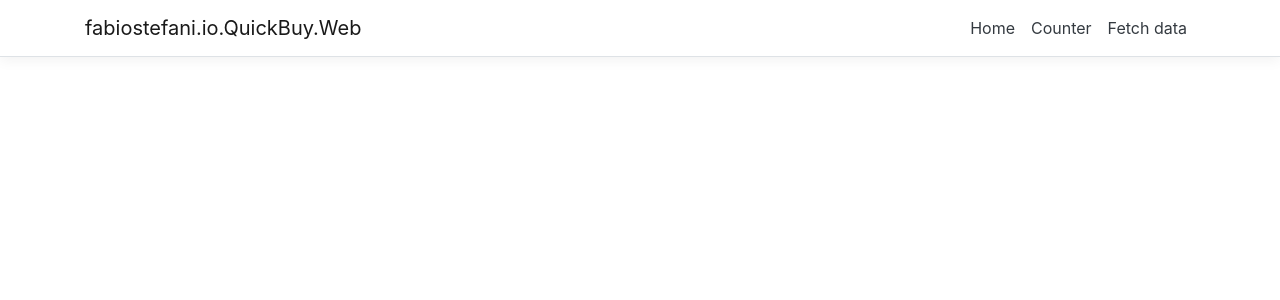
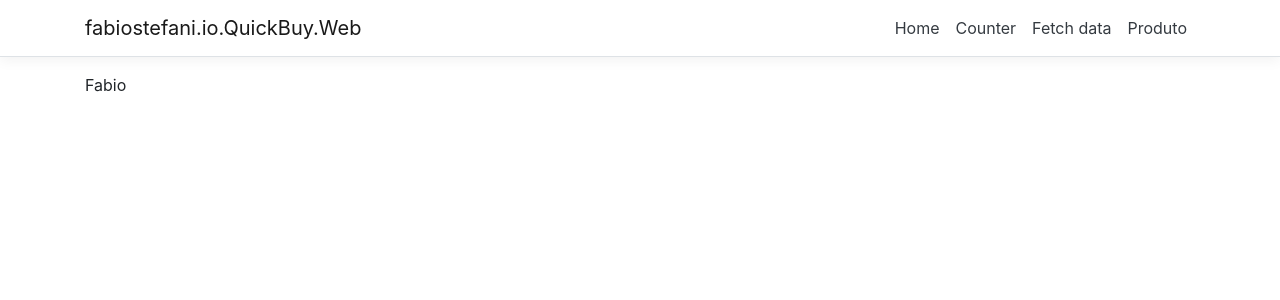
Before and after one commit to fabiostefani/U_Angular_QuickBuy, an Angular app in the folder fabiostefani.io.QuickBuy/fabiostefani.io.QuickBuy.Web/ClientApp/: page /produto in a window 1280 px wide. Before the commit this address led to /. Shown: the top 300 px of the page. Built offline with nearby package versions, Linux system fonts and the light colour scheme.

Commit message:
Criação de components

```diff
--- a/fabiostefani.io.QuickBuy/fabiostefani.io.QuickBuy.Web/ClientApp/src/app/app.module.ts
+++ b/fabiostefani.io.QuickBuy/fabiostefani.io.QuickBuy.Web/ClientApp/src/app/app.module.ts
@@ -9,6 +9,7 @@ import { NavMenuComponent } from './nav-menu/nav-menu.component';
 import { HomeComponent } from './home/home.component';
 import { CounterComponent } from './counter/counter.component';
 import { FetchDataComponent } from './fetch-data/fetch-data.component';
+import { ProdutoComponent } from './produto/produto.component';
 
 @NgModule({
   declarations: [
@@ -16,7 +17,8 @@ import { FetchDataComponent } from './fetch-data/fetch-data.component';
     NavMenuComponent,
     HomeComponent,
     CounterComponent,
-    FetchDataComponent
+    FetchDataComponent,
+    ProdutoComponent
   ],
   imports: [
     BrowserModule.withServerTransition({ appId: 'ng-cli-universal' }),
@@ -26,6 +28,7 @@ import { FetchDataComponent } from './fetch-data/fetch-data.component';
       { path: '', component: HomeComponent, pathMatch: 'full' },
       { path: 'counter', component: CounterComponent },
       { path: 'fetch-data', component: FetchDataComponent },
+      { path: 'produto', component: ProdutoComponent },
     ])
   ],
   providers: [],
--- a/fabiostefani.io.QuickBuy/fabiostefani.io.QuickBuy.Web/ClientApp/src/app/nav-menu/nav-menu.component.html
+++ b/fabiostefani.io.QuickBuy/fabiostefani.io.QuickBuy.Web/ClientApp/src/app/nav-menu/nav-menu.component.html
@@ -2,8 +2,8 @@
   <nav class='navbar navbar-expand-sm navbar-toggleable-sm navbar-light bg-white border-bottom box-shadow mb-3'>
     <div class="container">
       <a class="navbar-brand" [routerLink]='["/"]'>fabiostefani.io.QuickBuy.Web</a>
-      <button class="navbar-toggler" type="button" data-toggle="collapse" data-target=".navbar-collapse" aria-label="Toggle navigation"
-        [attr.aria-expanded]="isExpanded" (click)="toggle()">
+      <button class="navbar-toggler" type="button" data-toggle="collapse" data-target=".navbar-collapse"
+        aria-label="Toggle navigation" [attr.aria-expanded]="isExpanded" (click)="toggle()">
         <span class="navbar-toggler-icon"></span>
       </button>
       <div class="navbar-collapse collapse d-sm-inline-flex flex-sm-row-reverse" [ngClass]='{"show": isExpanded}'>
@@ -17,6 +17,10 @@
           <li class="nav-item" [routerLinkActive]='["link-active"]'>
             <a class="nav-link text-dark" [routerLink]='["/fetch-data"]'>Fetch data</a>
           </li>
+          <li class="nav-item" [routerLinkActive]='["link-active"]'>
+            <a class="nav-link text-dark" [routerLink]='["/produto"]'>Produto</a>
+          </li>
+
         </ul>
       </div>
     </div>
--- /dev/null
+++ b/fabiostefani.io.QuickBuy/fabiostefani.io.QuickBuy.Web/ClientApp/src/app/produto/produto.component.html
@@ -0,0 +1,7 @@
+<html>
+
+<body>
+  {{ obterNome()}}
+</body>
+
+</html>
--- /dev/null
+++ b/fabiostefani.io.QuickBuy/fabiostefani.io.QuickBuy.Web/ClientApp/src/app/produto/produto.component.ts
@@ -0,0 +1,15 @@
+import { Component } from "@angular/core"
+
+@Component({
+    selector: "app-produto",
+    //template: "<html><body>{{ obterNome() }}</body></html>"
+    templateUrl: './produto.component.html'
+})
+export class ProdutoComponent {
+    public nome: string;
+    public liberadoParaVenda: boolean;
+
+    public obterNome(): string {
+        return "Fabio";
+    }
+}
--- /dev/null
+++ b/fabiostefani.io.QuickBuy/fabiostefani.io.QuickBuy.Web/ClientApp/src/app/usuario/login/login.component.ts
@@ -0,0 +1,5 @@
+import { Component } from '@angular/core'
+
+@Component({
+    selector: "app-login"
+})
```
Also changed, not shown: fabiostefani.io.QuickBuy/fabiostefani.io.QuickBuy.Web/ClientApp/src/app/usuario/login/login.component.html (added, +13 -0 lines), fabiostefani.io.QuickBuy/fabiostefani.io.QuickBuy.Web/ClientApp/src/app/usuario/login/login.component.css (added), 1 other file (tests, documents, lock files or other folders).
